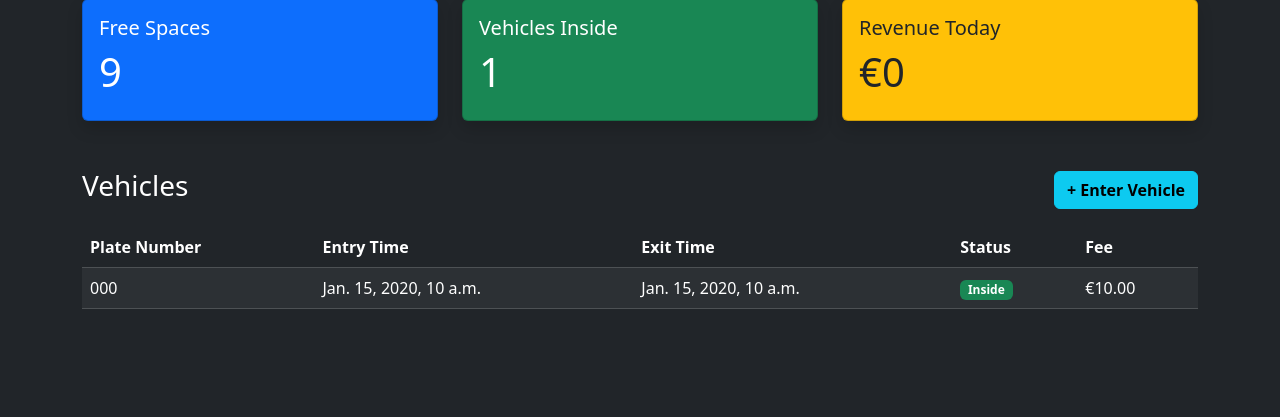
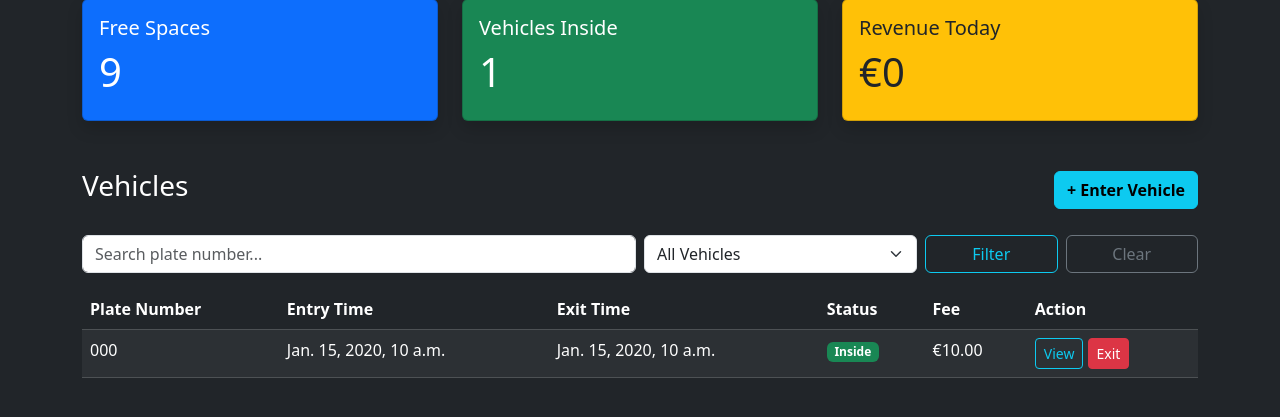
Before and after one commit to arjolsinaj/SmartPark, a Django app: page /dashboard/ in a window 1280 px wide. Shown: the part 197-614 px from the top of the page. Run offline with Django 4.2, Linux system fonts and the light colour scheme; tables that the repository leaves empty hold one stand-in row (values such as "Sample post").

Commit message:
Added vehicle details page

```diff
--- a/parking/templates/parking/dashboard.html
+++ b/parking/templates/parking/dashboard.html
@@ -59,10 +59,41 @@
         <a href="/enter-vehicle/" class="btn btn-info fw-bold">
             + Enter Vehicle
         </a>
-
     </div>
 
-    <table class="table table-dark table-striped table-hover mt-3">
+    <form method="GET" class="row mt-3 mb-3 g-2">
+
+        <div class="col-md-6">
+            <input
+                type="text"
+                name="search"
+                class="form-control"
+                placeholder="Search plate number..."
+                value="{{ search_query }}"
+            >
+        </div>
+
+        <div class="col-md-3">
+            <select name="status" class="form-select">
+                <option value="all" {% if status_filter == "all" %}selected{% endif %}>All Vehicles</option>
+                <option value="inside" {% if status_filter == "inside" %}selected{% endif %}>Inside</option>
+                <option value="exited" {% if status_filter == "exited" %}selected{% endif %}>Exited</option>
+            </select>
+        </div>
+
+        <div class="col-md-3 d-flex gap-2">
+            <button type="submit" class="btn btn-outline-info w-50">
+                Filter
+            </button>
+
+            <a href="/dashboard/" class="btn btn-outline-secondary w-50">
+                Clear
+            </a>
+        </div>
+
+    </form>
+
+    <table class="table table-dark table-striped table-hover">
         <thead>
             <tr>
                 <th>Plate Number</th>
@@ -70,6 +101,7 @@
                 <th>Exit Time</th>
                 <th>Status</th>
                 <th>Fee</th>
+                <th>Action</th>
             </tr>
         </thead>
 
@@ -92,13 +124,28 @@
 
                 <td>€{{ vehicle.fee }}</td>
 
+                <td>
+                    <a href="/vehicle/{{ vehicle.id }}/" class="btn btn-outline-info btn-sm">
+                        View
+                    </a>
+
+                    {% if vehicle.is_inside %}
+                        <a href="/exit-vehicle/{{ vehicle.id }}/" class="btn btn-danger btn-sm">
+                            Exit
+                        </a>
+                    {% else %}
+                        <span class="text-success ms-2">
+                            Completed
+                        </span>
+                    {% endif %}
+                </td>
             </tr>
 
         {% empty %}
 
             <tr>
-                <td colspan="5" class="text-center">
-                    No vehicles yet.
+                <td colspan="6" class="text-center">
+                    No vehicles found.
                 </td>
             </tr>
 
--- a/parking/urls.py
+++ b/parking/urls.py
@@ -5,4 +5,11 @@ urlpatterns = [
     path("", views.home, name="home"),
     path("dashboard/", views.dashboard, name="dashboard"),
     path("enter-vehicle/", views.enter_vehicle, name="enter_vehicle"),
+    path("exit-vehicle/<int:vehicle_id>/", views.exit_vehicle, name="exit_vehicle"),
+
+    path(
+        "vehicle/<int:vehicle_id>/",
+        views.vehicle_detail,
+        name="vehicle_detail"
+    ),
 ]
--- a/parking/views.py
+++ b/parking/views.py
@@ -1,5 +1,8 @@
-from django.shortcuts import render, redirect
+from django.shortcuts import render, redirect, get_object_or_404
 from django.db.models import Sum
+from django.utils import timezone
+from decimal import Decimal
+
 from .models import Parking, Vehicle
 from .forms import VehicleForm
 
@@ -9,7 +12,8 @@ def home(request):
 
     if parking:
         vehicles_inside = Vehicle.objects.filter(parking=parking, is_inside=True).count()
-        free_spaces = parking.total_spaces - vehicles_inside
+        free_spaces = max(parking.total_spaces - vehicles_inside, 0)
+
         revenue_today = Vehicle.objects.filter(
             parking=parking,
             is_inside=False
@@ -34,17 +38,36 @@ def dashboard(request):
 
     if parking:
         vehicles_inside = Vehicle.objects.filter(parking=parking, is_inside=True).count()
-        free_spaces = parking.total_spaces - vehicles_inside
+        free_spaces = max(parking.total_spaces - vehicles_inside, 0)
+
         revenue_today = Vehicle.objects.filter(
             parking=parking,
             is_inside=False
         ).aggregate(Sum("fee"))["fee__sum"] or 0
-        vehicles = Vehicle.objects.filter(parking=parking).order_by("-entry_time")
+
+        search_query = request.GET.get("search", "")
+        status_filter = request.GET.get("status", "all")
+
+        vehicles = Vehicle.objects.filter(parking=parking)
+
+        if search_query:
+            vehicles = vehicles.filter(plate_number__icontains=search_query)
+
+        if status_filter == "inside":
+            vehicles = vehicles.filter(is_inside=True)
+
+        elif status_filter == "exited":
+            vehicles = vehicles.filter(is_inside=False)
+
+        vehicles = vehicles.order_by("-entry_time")
+
     else:
         vehicles_inside = 0
         free_spaces = 0
         revenue_today = 0
         vehicles = []
+        search_query = ""
+        status_filter = "all"
 
     context = {
         "parking": parking,
@@ -52,6 +75,8 @@ def dashboard(request):
         "free_spaces": free_spaces,
         "revenue_today": revenue_today,
         "vehicles": vehicles,
+        "search_query": search_query,
+        "status_filter": status_filter,
     }
 
     return render(request, "parking/dashboard.html", context)
@@ -72,3 +97,31 @@ def enter_vehicle(request):
     }
 
     return render(request, "parking/enter_vehicle.html", context)
+
+
+def exit_vehicle(request, vehicle_id):
+    vehicle = get_object_or_404(Vehicle, id=vehicle_id)
+
+    vehicle.exit_time = timezone.now()
+    vehicle.is_inside = False
+
+    duration = vehicle.exit_time - vehicle.entry_time
+    hours = Decimal(duration.total_seconds() / 3600)
+
+    if hours < 1:
+        hours = Decimal(1)
+
+    vehicle.fee = hours * vehicle.parking.price_per_hour
+    vehicle.save()
+
+    return redirect("dashboard")
+
+
+def vehicle_detail(request, vehicle_id):
+    vehicle = get_object_or_404(Vehicle, id=vehicle_id)
+
+    context = {
+        "vehicle": vehicle
+    }
+
+    return render(request, "parking/vehicle_detail.html", context)
```
Also changed, not shown: parking/forms.py (+29 -0 lines), parking/templates/parking/vehicle_detail.html (added, +100 -0 lines).
